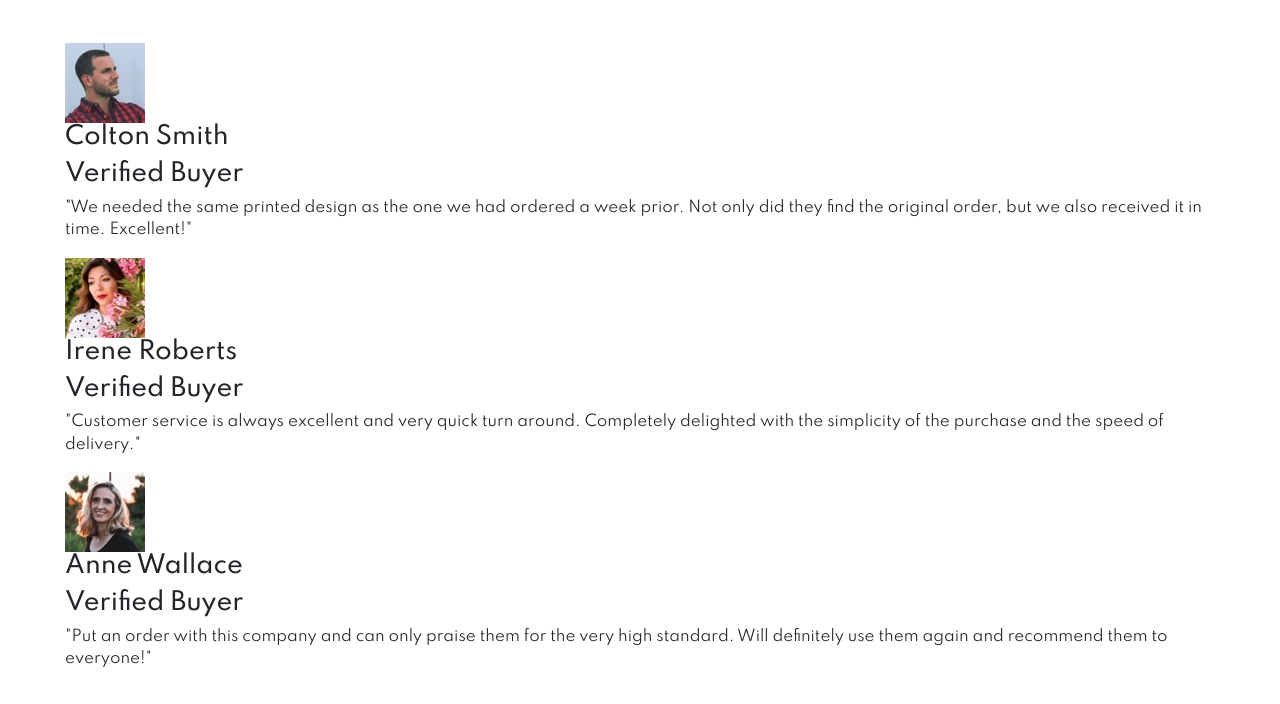
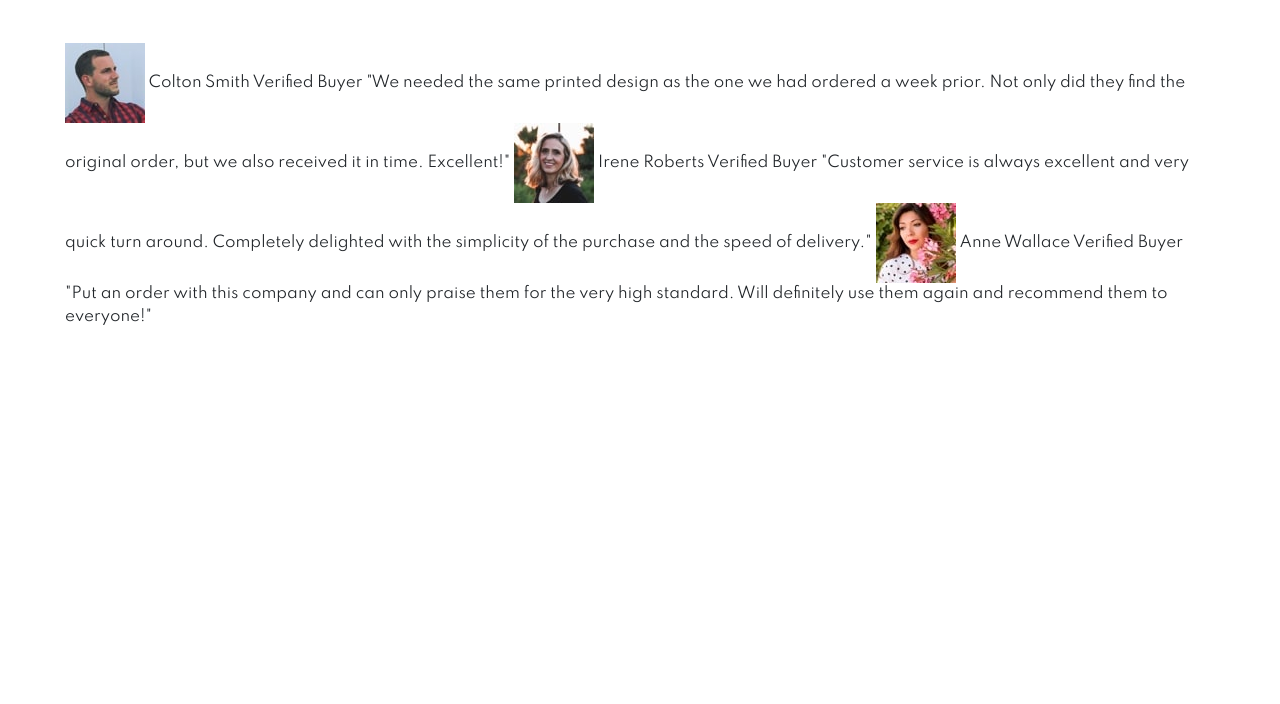
Before and after one commit to sumukhapawar/frontEnd, a plain HTML site: page social-proof-section-master/index.html in a window 1280 px wide. Shown: the part 278-982 px from the top of the page. After the commit the page ends 800 px from the top, so only its background shows below. Drawn offline with nearby package versions, Linux system fonts and the light colour scheme.

Commit message:
small changes.

```diff
--- a/social-proof-section-master/css/style.css
+++ b/social-proof-section-master/css/style.css
@@ -3,7 +3,7 @@ body {
 	font-size: 15px;
 	padding: 50px;
 	min-height: 100vh;
-	overflow: hidden;
+	/*overflow: hidden;*/
 }
 section {
 	padding: 30px;
--- a/social-proof-section-master/index.html
+++ b/social-proof-section-master/index.html
@@ -46,33 +46,26 @@
 
 
             <img src="images/image-colton.jpg">
-            <h4>Colton Smith</h4>
-            <h4>Verified Buyer</h4>
-            <p>
+            Colton Smith
+            Verified Buyer
               "We needed the same printed design as the one we had ordered a week prior.
               Not only did they find the original order, but we also received it in time.
               Excellent!"
-            </p>
+
+
+            <img src="images/image-irene.jpg">
+            Irene Roberts
+            Verified Buyer
+              "Customer service is always excellent and very quick turn around. Completely
+              delighted with the simplicity of the purchase and the speed of delivery."
 
 
 
             <img src="images/image-anne.jpg">
-            <h4>Irene Roberts</h4>
-            <h4>Verified Buyer</h4>
-            <p>
-              "Customer service is always excellent and very quick turn around. Completely
-              delighted with the simplicity of the purchase and the speed of delivery."
-            </p>
-
-
-
-            <img src="images/image-irene.jpg">
-            <h4>Anne Wallace</h4>
-            <h4>Verified Buyer</h4>
-            <p>
+            Anne Wallace
+            Verified Buyer
               "Put an order with this company and can only praise them for the very high
               standard. Will definitely use them again and recommend them to everyone!"
-            </p>
 
 
 
```
